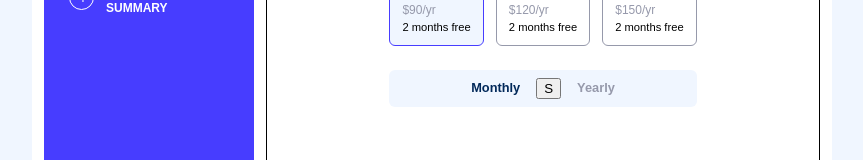
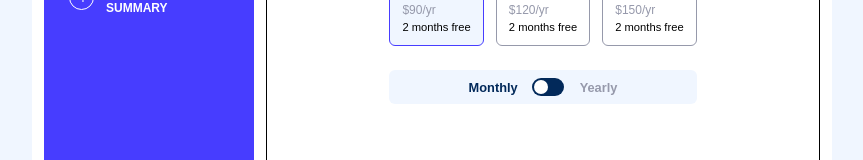
Before and after one commit to eha49/multistep-form, a React (Vite) app: page / in a window 1280 px wide. Shown: the part 201-361 px from the top of the page, without its empty margins (208-1071 px from the left). Built offline with nearby package versions, Linux system fonts and the light colour scheme.

Commit message:
functionailty complete

```diff
--- a/src/components/PersonalInfoForm/PersonalInfoForm.jsx
+++ b/src/components/PersonalInfoForm/PersonalInfoForm.jsx
@@ -3,7 +3,7 @@ import styled from "styled-components";
 import FormTitle from "../FormTitle/FormTitle";
 import FormDescription from "../FormDescription/FormDescription";
 import TextInput from "../TextInput/TextInput";
-import { Button, LinkButton } from "../Button/Button";
+import { Button } from "../Button/Button";
 import { UserInfoContext } from "../UserInfoProvider/UserInfoProvider";
 import { PageContext } from "../PageProvider/PageProvider";
 import { goToPage } from "../../helpers";
--- a/src/components/ToggleBillingPeriodicity/ToggleBillingPeriodicity.jsx
+++ b/src/components/ToggleBillingPeriodicity/ToggleBillingPeriodicity.jsx
@@ -24,10 +24,12 @@ function ToggleBillingPeriodicity() {
           Monthly
         </Label>
       </RadioWrapper>
-      <div>
-        <button>S</button>
-        <span></span>
-      </div>
+      <ButtonWrapper>
+        <Button type="button" onClick={handlePeriodicity}></Button>
+        <ToggleSwitch
+          $currentPeriodicity={currentPeriodicity}
+        ></ToggleSwitch>
+      </ButtonWrapper>
       <RadioWrapper>
         <RadioInput
           id="yearly"
@@ -57,6 +59,7 @@ const Wrapper = styled.div`
   border-radius: 6px;
   display: flex;
   justify-content: center;
+  align-items: center;
   gap: 16px;
 `;
 
@@ -83,4 +86,48 @@ const Label = styled.label`
   }
 `;
 
+const ButtonWrapper = styled.div`
+  position: relative;
+`;
+
+const Button = styled.button`
+  position: absolute;
+  opacity: 0;
+  inset: 0;
+  border: solid 1px;
+  cursor: pointer;
+`;
+
+const ToggleSwitch = styled.span`
+  --length: 28px;
+  display: flex;
+  align-items: center;
+  background-color: var(--marine-blue);
+  margin-left: -2px;
+  border-radius: 50px;
+  width: calc(var(--length) + 4px);
+  height: calc(var(--length) / 2 + 4px);
+  pointer-events: none;
+
+  &::before {
+    display: inline-block;
+    content: "";
+    width: calc(var(--length) / 2);
+    height: calc(var(--length) / 2);
+    margin-left: 2px;
+    margin-right: 2px;
+    border-radius: 50%;
+    background-color: var(--white);
+    transform: ${(props) =>
+      props.$currentPeriodicity === "monthly"
+        ? "translateX(0%)"
+        : "translateX(100%)"};
+  }
+
+  ${Button}:focus-visible + & {
+    outline: 1px solid currentColor;
+    outline-offset: 1px;
+  }
+`;
+
 export default ToggleBillingPeriodicity;
```
